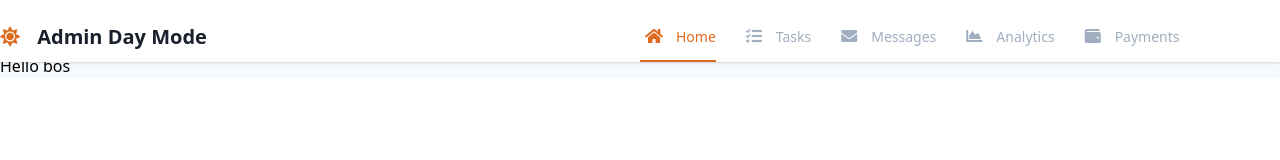
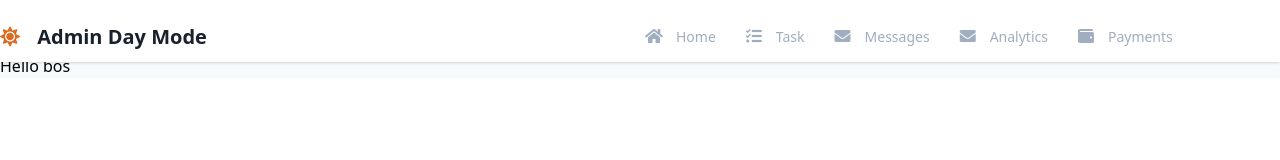
Before and after one commit to NantipatSoftEn/COVID-19, a React (Create React App) app: page / in a window 1280 px wide. Shown: the top 160 px of the page. Built offline with nearby package versions, Linux system fonts and the light colour scheme.

Commit message:
src:  Check point Menu

```diff
--- a/src/App.js
+++ b/src/App.js
@@ -1,5 +1,5 @@
 import React from "react";
-import Main from "./components/Layout/Main";
+import Main from "./Layout/Main";
 import FetchBoard from "./components/FetchBoard";
 import ListProvince from "./components/ListProvince";
 import "./App.css";
--- /dev/null
+++ b/src/Interface/Menu.js
@@ -0,0 +1,18 @@
+import React from 'react';
+const Menu = ({name, icon, hover}) => {
+  return (
+    <li class="mr-6 my-2 md:my-0">
+      <a
+        href="#"
+        className={
+          'block py-1 md:py-3 pl-1 align-middle text-gray-500 no-underline hover:text-gray-900 border-b-2 border-white ' +
+          hover
+        }>
+        <i class={icon + " fa-fw mr-3"}></i>
+        <span class="pb-1 md:pb-0 text-sm">{name}</span>
+      </a>
+    </li>
+  );
+};
+
+export default Menu;
--- /dev/null
+++ b/src/Interface/Navbar/SubMenu.js
@@ -0,0 +1,20 @@
+import React from 'react';
+import Menu from '../Menu'
+const SubManu = () => {
+
+  return (
+    <div
+      class="w-full flex-grow lg:flex lg:items-center lg:w-auto hidden lg:block mt-2 lg:mt-0 bg-white z-20"
+      id="nav-content">
+      <ul class="list-reset lg:flex flex-1 items-center px-4 md:px-0">
+         <Menu name="Home" icon="fas fa-home" hover="hover:border-orange-600" />
+         <Menu name="Task" icon="fas fa-tasks" hover="hover:border-pink-600" />
+         <Menu name="Messages" icon="fa fa-envelope" hover="hover:border-purple-600" />
+         <Menu name="Analytics" icon="fa fa-envelope" hover="hover:border-green-500" />
+         <Menu name="Payments" icon="fa fa-wallet" hover="hover:border-red-500" />
+      </ul>
+    </div>
+  );
+};
+
+export default SubManu;
--- a/src/components/Layout/Navbar.js
+++ b/src/Layout/Navbar.js
@@ -1,5 +1,5 @@
 import React from 'react';
-import SubMenu from '../SubMenu';
+import SubMenu from '../Interface/Navbar/SubMenu';
 const Navbar = () => {
   return (
     <nav id="header" class="bg-white fixed w-full z-10 top-0 shadow">
--- a/src/components/SubMenu.js
+++ /dev/null
@@ -1,54 +0,0 @@
-import React from 'react';
-
-const SubManu = () => {
-  return (
-    <div
-      class="w-full flex-grow lg:flex lg:items-center lg:w-auto hidden lg:block mt-2 lg:mt-0 bg-white z-20"
-      id="nav-content">
-      <ul class="list-reset lg:flex flex-1 items-center px-4 md:px-0">
-        <li class="mr-6 my-2 md:my-0">
-          <a
-            href="#"
-            class="block py-1 md:py-3 pl-1 align-middle text-orange-600 no-underline hover:text-gray-900 border-b-2 border-orange-600 hover:border-orange-600">
-            <i class="fas fa-home fa-fw mr-3 text-orange-600"></i>
-            <span class="pb-1 md:pb-0 text-sm">Home</span>
-          </a>
-        </li>
-        <li class="mr-6 my-2 md:my-0">
-          <a
-            href="#"
-            class="block py-1 md:py-3 pl-1 align-middle text-gray-500 no-underline hover:text-gray-900 border-b-2 border-white hover:border-pink-500">
-            <i class="fas fa-tasks fa-fw mr-3"></i>
-            <span class="pb-1 md:pb-0 text-sm">Tasks</span>
-          </a>
-        </li>
-        <li class="mr-6 my-2 md:my-0">
-          <a
-            href="#"
-            class="block py-1 md:py-3 pl-1 align-middle text-gray-500 no-underline hover:text-gray-900 border-b-2 border-white hover:border-purple-500">
-            <i class="fa fa-envelope fa-fw mr-3"></i>
-            <span class="pb-1 md:pb-0 text-sm">Messages</span>
-          </a>
-        </li>
-        <li class="mr-6 my-2 md:my-0">
-          <a
-            href="#"
-            class="block py-1 md:py-3 pl-1 align-middle text-gray-500 no-underline hover:text-gray-900 border-b-2 border-white hover:border-green-500">
-            <i class="fas fa-chart-area fa-fw mr-3"></i>
-            <span class="pb-1 md:pb-0 text-sm">Analytics</span>
-          </a>
-        </li>
-        <li class="mr-6 my-2 md:my-0">
-          <a
-            href="#"
-            class="block py-1 md:py-3 pl-1 align-middle text-gray-500 no-underline hover:text-gray-900 border-b-2 border-white hover:border-red-500">
-            <i class="fa fa-wallet fa-fw mr-3"></i>
-            <span class="pb-1 md:pb-0 text-sm">Payments</span>
-          </a>
-        </li>
-      </ul>
-    </div>
-  );
-};
-
-export default SubManu;
```
Also changed, not shown: src/Layout/Container.js (renamed from src/components/Layout/Container.js), src/Layout/Main.js (renamed from src/components/Layout/Main.js).
